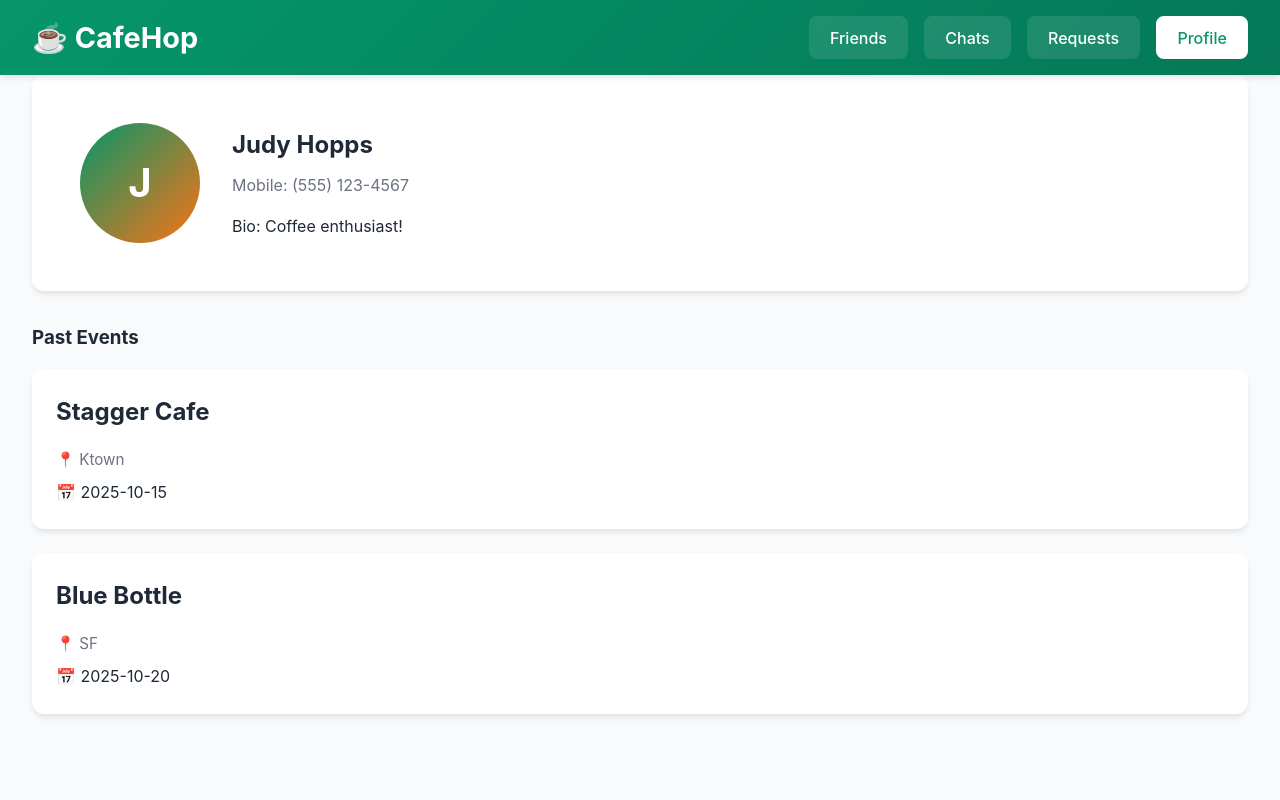
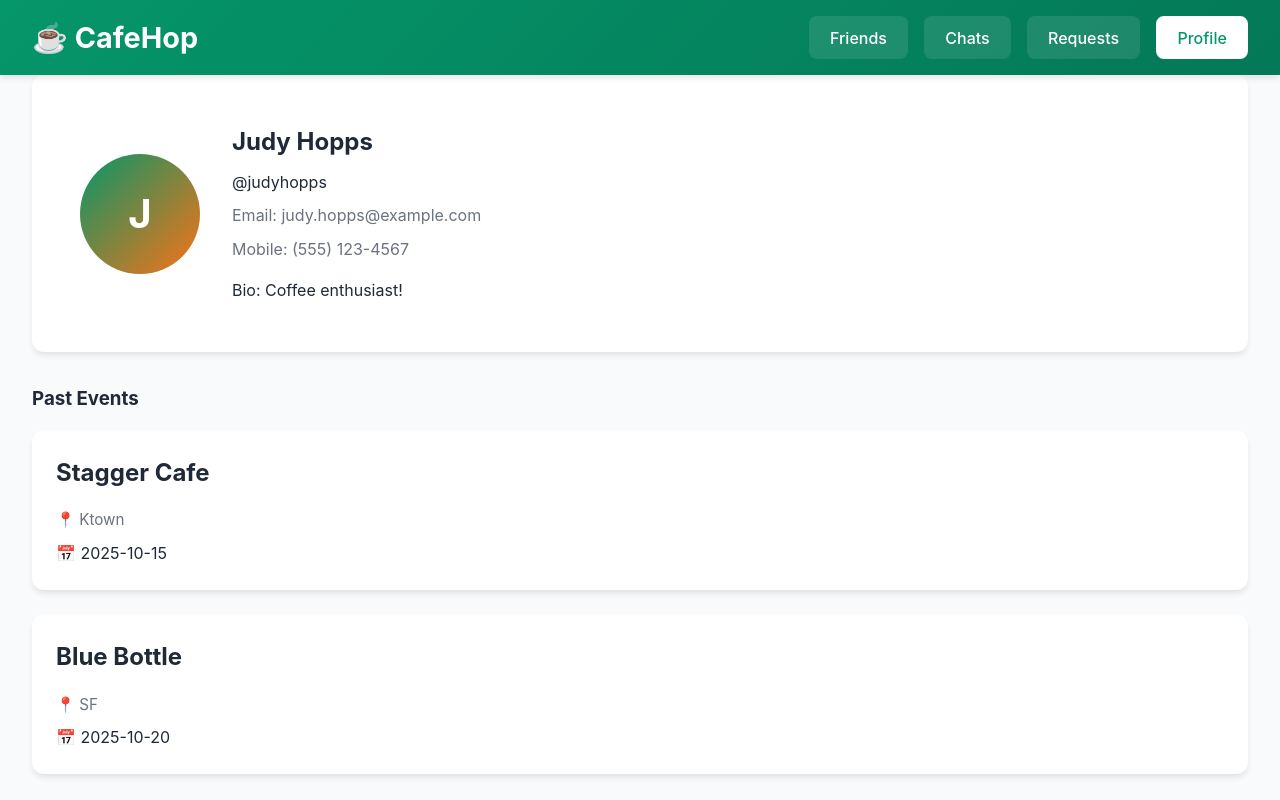
Before and after one commit to emz95/cafe-hop, a React (Vite) app: page /profile in a window 1280 px wide. Built offline with nearby package versions, Linux system fonts and the light colour scheme.

Commit message:
Update Profile screen to match backend variables

```diff
--- a/src/screens/ProfileScreen.jsx
+++ b/src/screens/ProfileScreen.jsx
@@ -3,9 +3,11 @@ import Header from '../components/Header';
 
 const ProfileScreen = () => {
   const user = {
+    username: 'judyhopps',
+    email: 'judy.hopps@example.com',
     firstName: 'Judy',
     lastName: 'Hopps',
-    phoneNumber: '(555) 123-4567',
+    number: '(555) 123-4567',
     bio: 'Coffee enthusiast!'
   };
 
@@ -26,7 +28,9 @@ const ProfileScreen = () => {
           </div>
           <div className="profile-details">
             <h2>{user.firstName} {user.lastName}</h2>
-            <p className="profile-contact">Mobile: {user.phoneNumber}</p>
+            <p className="profile-username">@{user.username}</p>
+            <p className="profile-contact">Email: {user.email}</p>
+            <p className="profile-contact">Mobile: {user.number}</p>
             <p className="profile-bio">Bio: {user.bio}</p>
           </div>
         </div>
```
